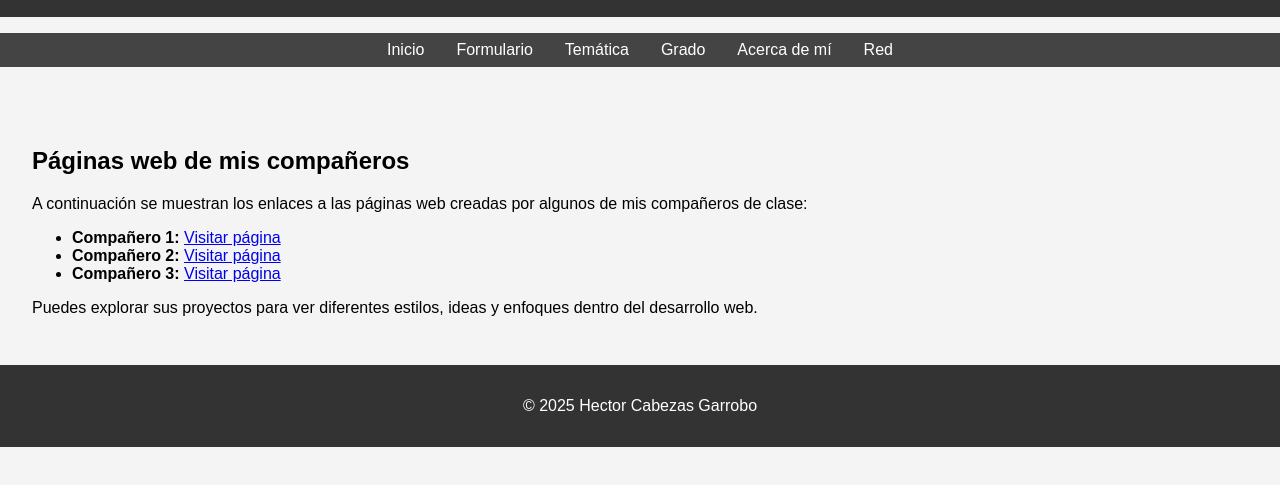
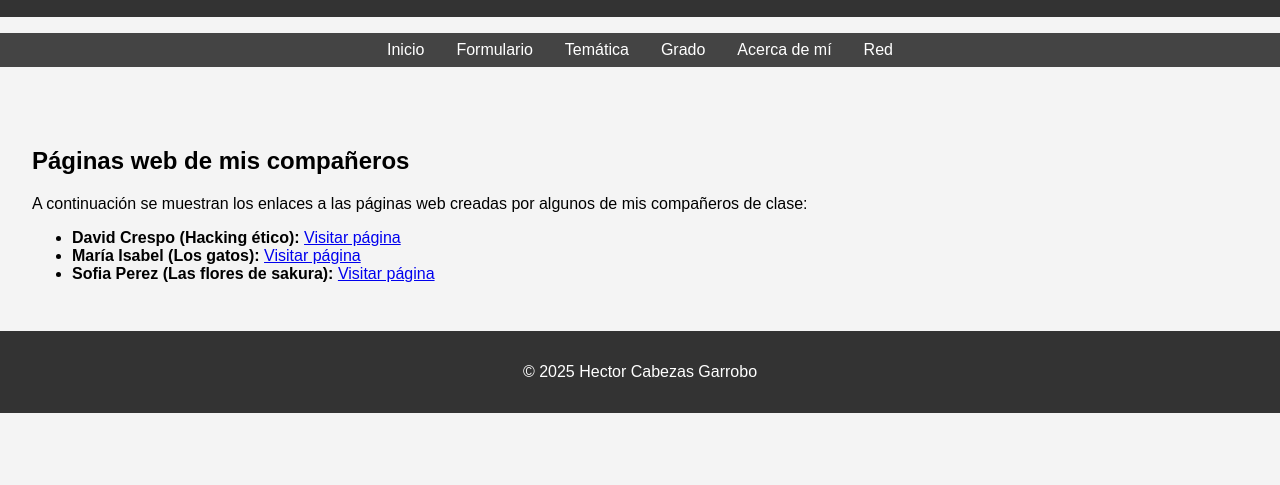
Before and after one commit to Hector-Cabezas-Garrobo/Pagina_web_fundamentos, a plain HTML site: page pages/net.html in a window 1280 px wide. Shown: the part 95-580 px from the top of the page. Drawn offline with Linux system fonts and the light colour scheme.

Commit message:
añadiendo las páginas web de los compañeros

```diff
--- a/pages/net.html
+++ b/pages/net.html
@@ -29,12 +29,10 @@
       <p>A continuación se muestran los enlaces a las páginas web creadas por algunos de mis compañeros de clase:</p>
 
       <ul>
-        <li><strong>Compañero 1:</strong> <a href="https://enlace-companero1.com" target="_blank">Visitar página</a></li>
-        <li><strong>Compañero 2:</strong> <a href="https://enlace-companero2.com" target="_blank">Visitar página</a></li>
-        <li><strong>Compañero 3:</strong> <a href="https://enlace-companero3.com" target="_blank">Visitar página</a></li>
+        <li><strong>David Crespo (Hacking ético):</strong> <a href="https://david-crespo-amaro.github.io/PrimeraWeb/" target="_blank">Visitar página</a></li>
+        <li><strong>María Isabel (Los gatos):</strong> <a href="https://mariaisabel-sanchez-pajares.github.io/first_repository_2025/" target="_blank">Visitar página</a></li>
+        <li><strong>Sofia Perez (Las flores de sakura):</strong> <a href="https://sofia-perez-puerta.github.io/Trabajo/" target="_blank">Visitar página</a></li>
       </ul>
-
-      <p>Puedes explorar sus proyectos para ver diferentes estilos, ideas y enfoques dentro del desarrollo web.</p>
     </section>
   </main>
 
```
